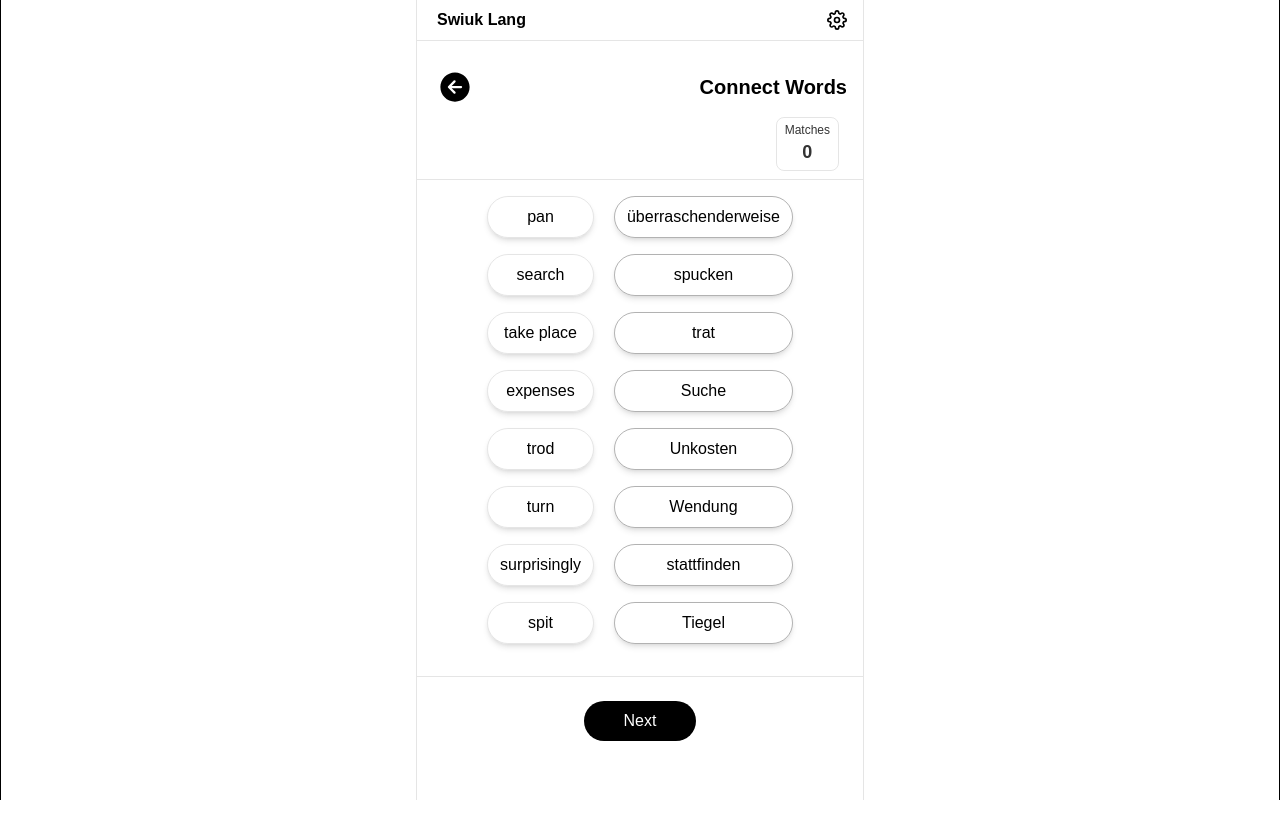
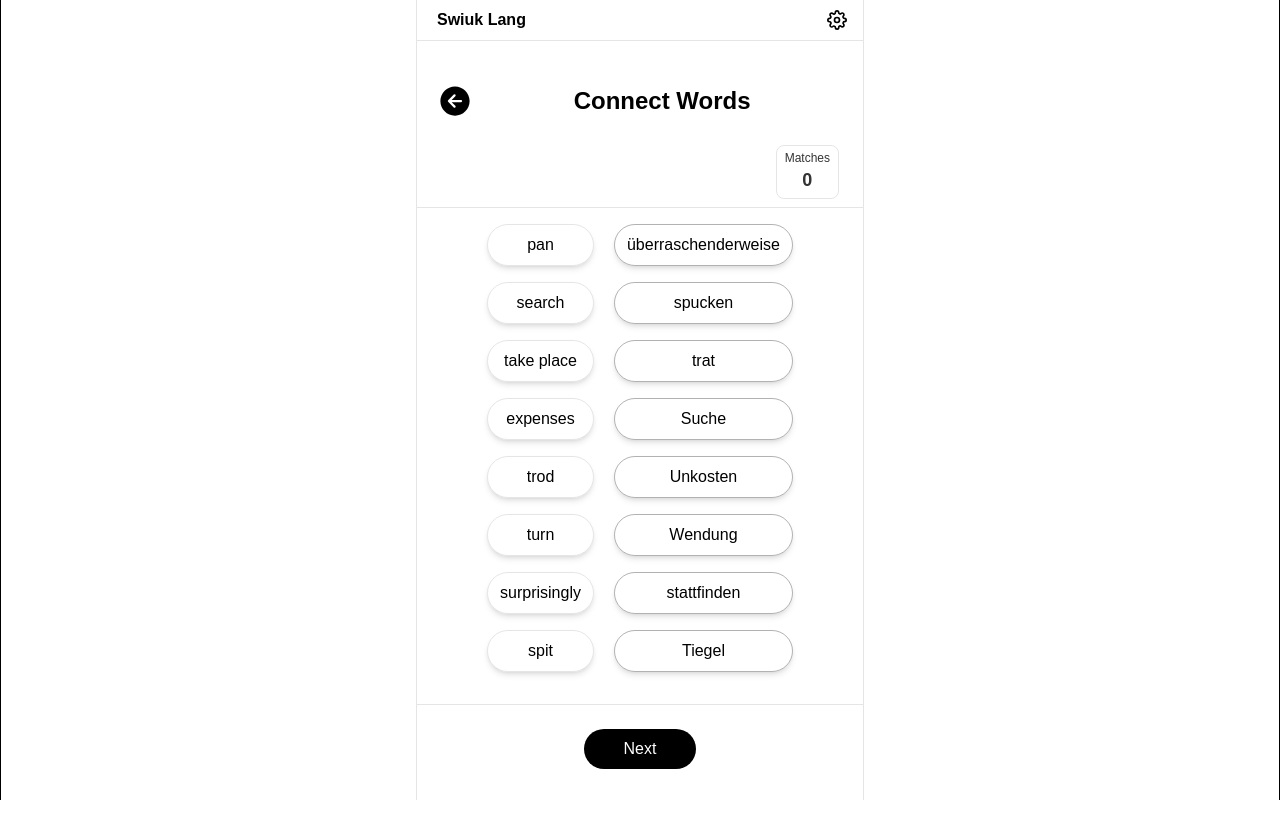
Before and after one commit to debora-maciel/swiuk-lang, a Next.js app: page /game/connect-words in a window 1280 px wide. Shown: the top 838 px of the page. Built offline with nearby package versions, Linux system fonts and the light colour scheme.

Commit message:
upping correction

```diff
--- a/src/app/core/variables/colors.tsx
+++ b/src/app/core/variables/colors.tsx
@@ -18,6 +18,7 @@ export const systemColors: IColors = {
     textSlate800: "text-slate-800 dark:text-slate-200",
 
     background: "bg-white dark:bg-black",
+    backgroundHover: "hover:bg-gray-50 dark:hover:bg-red-600",
     backgroundReverse: "bg-black dark:bg-white",
     backgroundSecondary: "bg-white dark:bg-red-600",
     backgroundSlate200: "bg-slate-200/50 dark:bg-gray-700/20",
@@ -45,6 +46,7 @@ export const lightColors: IColors = {
 
     background: "bg-white",
     backgroundReverse: "bg-black",
+    backgroundHover: "hover:bg-gray-50",
     backgroundSecondary: "bg-white",
     backgroundSlate200: "bg-slate-200/50",
 }
@@ -69,6 +71,7 @@ export const darkColors: IColors = {
     textSlate800: "text-slate-200",
 
     background: "bg-black",
+    backgroundHover: "hover:bg-white/50",
     backgroundReverse: "bg-white",
     backgroundSecondary: "bg-gray-600",
     backgroundSlate200: "bg-gray-700/20",
@@ -92,6 +95,7 @@ export interface IColors {
     textSlate700: string;
     textSlate800: string;
     background: string;
+    backgroundHover: string;
     backgroundReverse: string;
     backgroundSecondary: string;
     backgroundSlate200: string;
--- a/src/app/game/connect-words/page.tsx
+++ b/src/app/game/connect-words/page.tsx
@@ -5,6 +5,7 @@ import { useEffect, useState } from 'react';
 import { utils } from '@/utils/utils';
 import Link from 'next/link';
 import { useTheme } from '@/app/core/theme/ThemeContext';
+import HeaderBack from '@/app/core/components/HeaderBack';
 
 export default function ConnectWordsPage() {
   const [pairs, setPairs] = useState<[string, string][]>([]);
@@ -61,14 +62,7 @@ export default function ConnectWordsPage() {
 
   return (
     <div className={`text-center ${colors.background} ${colors.text} py-6 min-h-screen`}>
-      <div className="pl-5 text-xl pt-1 montserrat-black w-full text-left flex items-center justify-between px-4 mb-3">
-        <Link href={'/'} className={`${colors.text} text-4xl`}>
-          <IoArrowBackCircle />
-        </Link>
-        <div>
-          Connect Words
-        </div>
-      </div>
+      <HeaderBack link='/' title='Connect Words'/>
       <div className='flex justify-end px-6 pb-2'>
         <div className={`border ${colors.text80} ${colors.border10} w-min flex flex-col rounded-lg px-2 py-1`}>
           <div className='text-xs'>Matches</div>
--- a/src/app/translation/page.tsx
+++ b/src/app/translation/page.tsx
@@ -148,7 +148,7 @@ export default function Translator() {
                     <span>{direction === 'de-en' ? (<div className="flex items-center gap-3">Deutsch <IoIosArrowRoundForward /> English</div>) : <div className="flex items-center gap-3"> English<IoIosArrowRoundForward />Deutsch</div>}</span>
                     <button
                         onClick={handleSwitch}
-                        className={`${colors.textReverse} bg-gray-200 px-3 py-1 rounded text-sm flex items-center gap-1`}
+                        className={`${colors.text70} border ${colors.border10} cursor-pointer px-3 py-1 rounded text-sm flex items-center gap-1`}
                     >
                         <GoArrowSwitch /> Switch
                     </button>
@@ -179,7 +179,7 @@ export default function Translator() {
                             {suggestions.map((sug, index) => (
                                 <li
                                     key={sug}
-                                    className={`px-3 py-2 cursor-pointer ${index === highlightIndex ? 'bg-gray-100 font-bold' : 'hover:bg-gray-50'
+                                    className={`px-3 py-2 cursor-pointer ${index === highlightIndex ? `bg-gray-100 font-bold ${colors.text}`: `${colors.backgroundHover} hover:${colors.text}`
                                         }`}
                                     onMouseDown={() => handleSelectSuggestion(sug)}
                                 >
--- a/src/app/words/page.tsx
+++ b/src/app/words/page.tsx
@@ -2,20 +2,14 @@
 import Link from "next/link";
 import { IoArrowBackCircle } from "react-icons/io5";
 import { useTheme } from "../core/theme/ThemeContext";
+import HeaderBack from "../core/components/HeaderBack";
 
 export default function WordDragManager() {
     const { theme, colors } = useTheme();
 
     return (
         <div className="min-h-screen">
-            <div className={`pl-5 text-xl pt-1 montserrat-black w-full text-left flex items-end justify-between px-4 mb-3`}>
-                <Link href={'/'} className={`${colors.text} text-4xl`}>
-                    <IoArrowBackCircle />
-                </Link>
-                <div className={`pr-28 ${colors.text}`}>
-                    Chose language
-                </div>
-            </div>
+            <HeaderBack link="/" title="Chose language"/>
             <div className={`flex flex-col justify-center items-center w-full`}>
                 <p className={`mb-10 text-lg font-bold text-left w-3/5`}>
                 </p>
```
